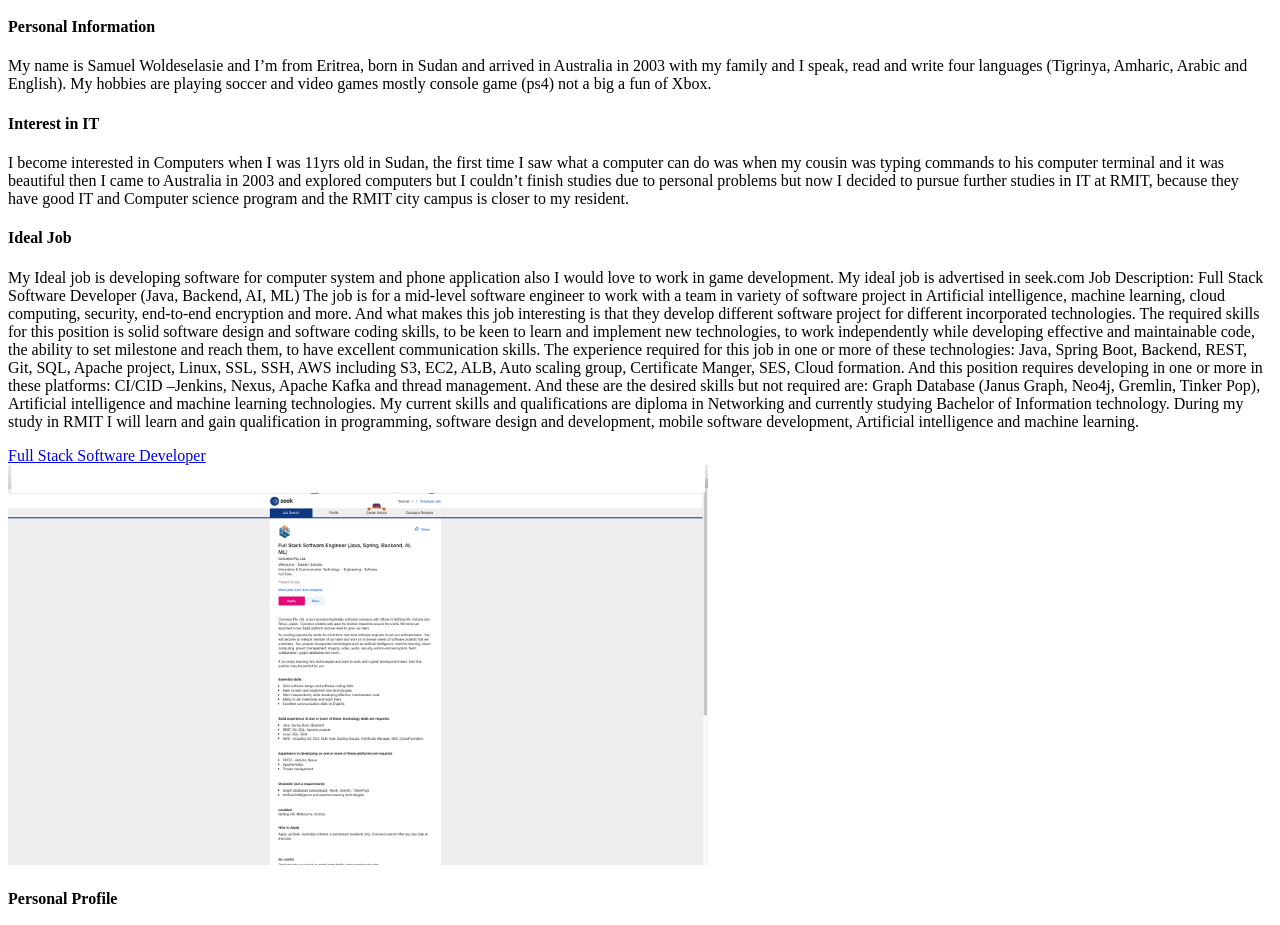
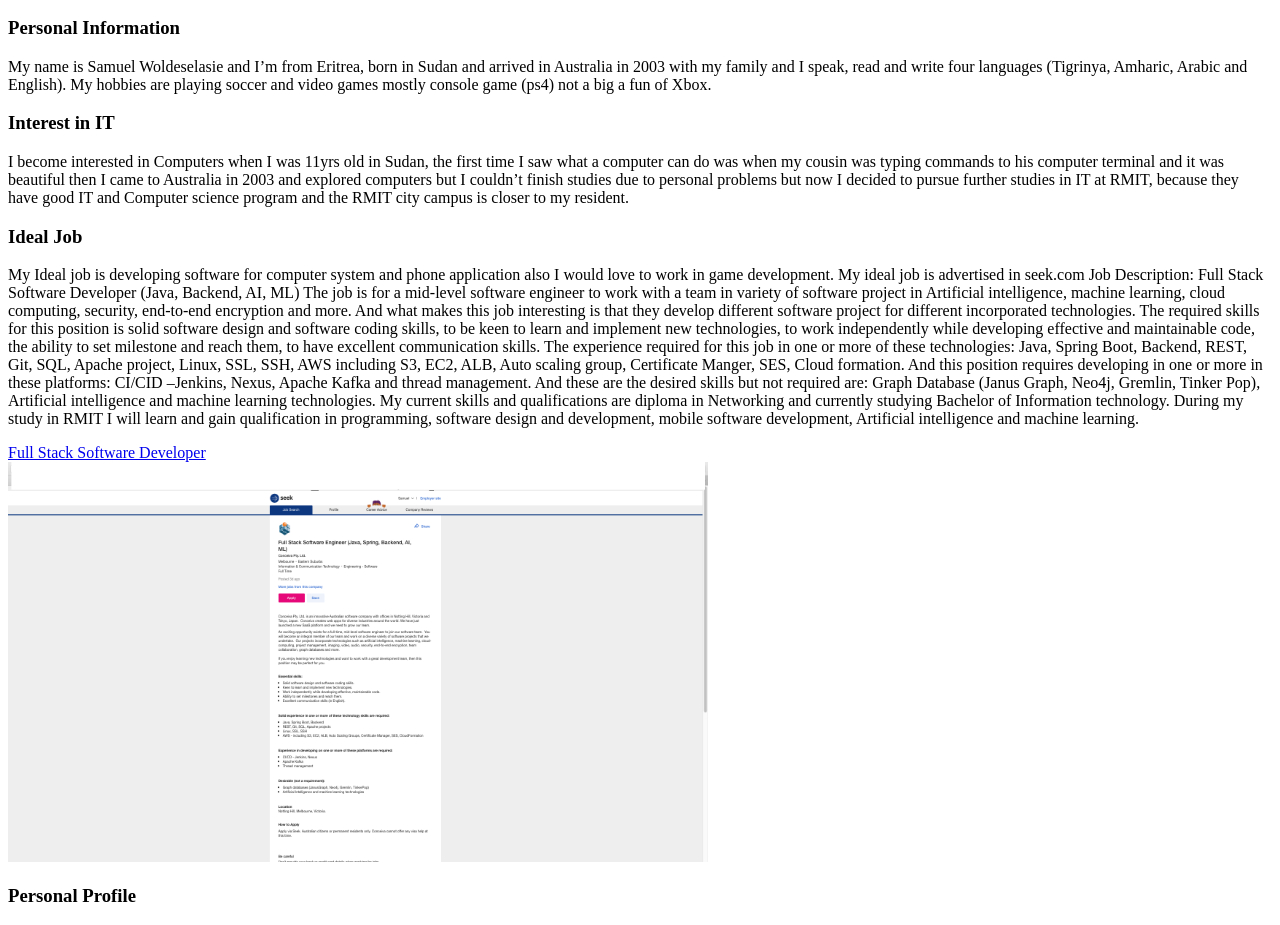
Before and after one commit to Samuel-s3923487/myProfile, a plain HTML site: page index.html in a window 1280 px wide. Shown: the part 156-1081 px from the top of the page. Drawn offline with Linux system fonts and the light colour scheme.

Commit message:
Update index.html

```diff
--- a/index.html
+++ b/index.html
@@ -22,19 +22,19 @@
             <h2 style="position: relative;;">My Profile</h2>
             <article>
                 <div>
-                    <h4>Personal Information</h4>
+                    <h3>Personal Information</h3>
                     <p>My name is Samuel Woldeselasie and I’m from Eritrea, born in Sudan and arrived in Australia in 2003 with my family and I speak, read and write four languages (Tigrinya, Amharic, Arabic and English). My hobbies are playing soccer and video games mostly console game (ps4) not a big a fun of Xbox.</p>
                 </div>
             </article>
             <article>
                 <div>
-                    <h4>Interest in IT</h4>
+                    <h3>Interest in IT</h3>
                     <p>I become interested in Computers when I was 11yrs old in Sudan, the first time I saw what a computer can do was when my cousin was typing commands to his computer terminal and it was beautiful then I came to Australia in 2003 and explored computers but I couldn’t finish studies due to personal problems but now I decided to pursue further studies in IT at RMIT, because they have good IT and Computer science program and the RMIT city campus is closer to my resident.</p>
                 </div>
             </article>
             <article>
                 <div>
-                    <h4>Ideal Job</h4>
+                    <h3>Ideal Job</h3>
                     <p>My Ideal job is developing software for computer system and phone application also I would love to work in game development. My ideal job is advertised in seek.com
 
                         Job Description: Full Stack Software Developer (Java, Backend, AI, ML)
@@ -48,9 +48,16 @@
             </article>
             <article>
                 <div>
-                    <h4>Personal Profile</h4>
+                    <h3>Personal Profile</h3>
                     <p></p>
+                    <h4>Personalties Test Result</h4>
                     <img src="personality.png" alt="" width="600px" height="400px"/>
+
+                    <h4>Learning Style Test Result</h4>
+                    <img src="" alt="" width="" height="" />
+
+                    <h4>Leardership Test Results</h4>
+                    <img src="" alt="" width="" height="" />
                 </div>
             </article>
         </section>
```
